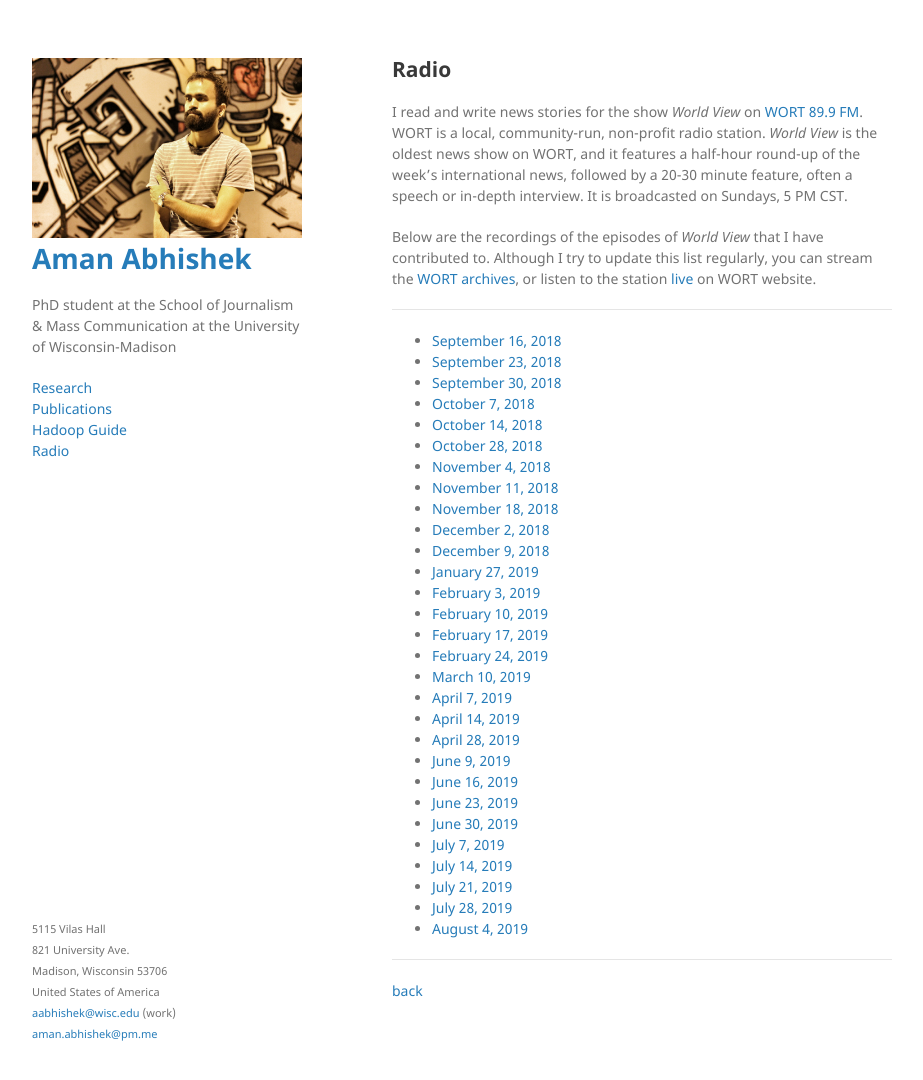
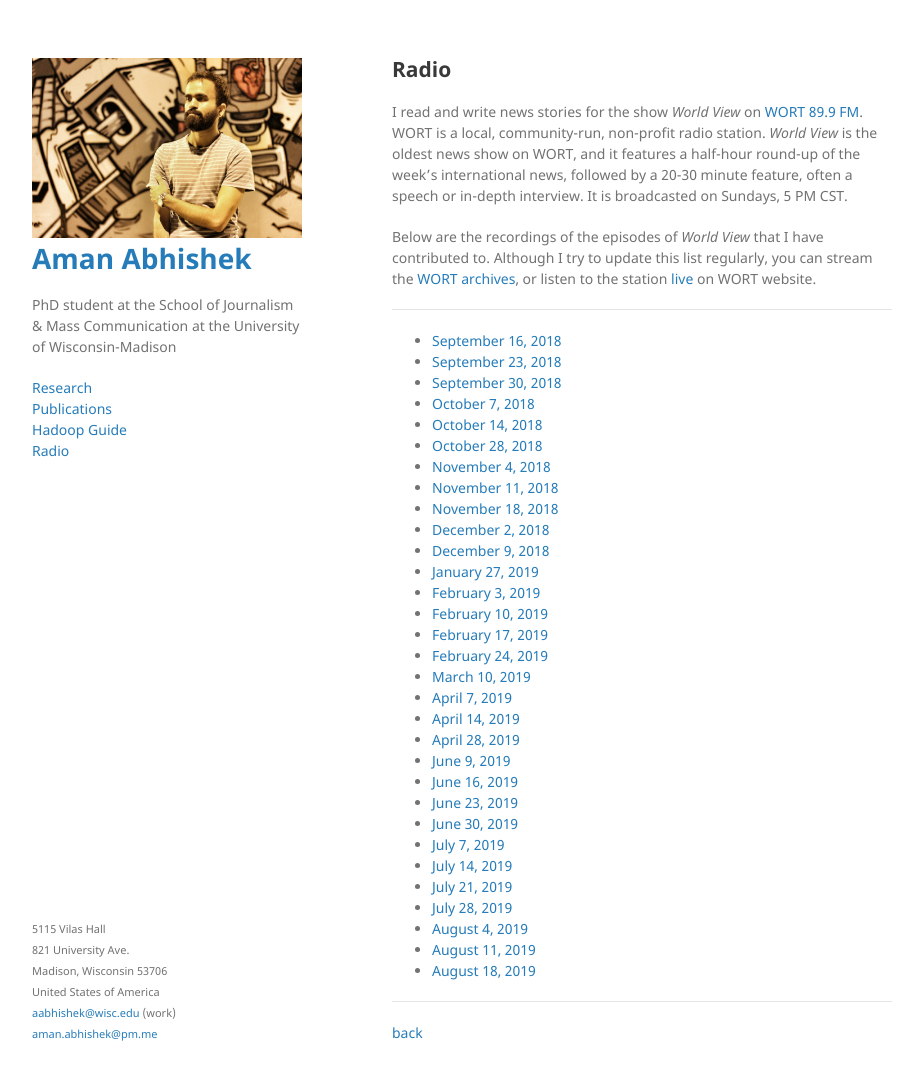
Before and after one commit to aman-abhishek/aman-abhishek.github.io, a Jekyll site: the page built from radio.md, in a window 1280 px wide and 1113 px high. Shown: the top 1080 px of the window, without its empty margins (178-1101 px from the left). Built offline with Jekyll 4.4.1, drawn with Linux system fonts in a browser that asks for light colours; our own code applies the rules of GitHub Pages for plain Markdown files.

```diff
--- a/radio.md
+++ b/radio.md
@@ -39,6 +39,8 @@ Below are the recordings of the episodes of *World View* that I have contributed
 * [July 21, 2019](https://www.dropbox.com/s/ii8gq1gj58sh5uf/July%2021%202019.mp3)
 * [July 28, 2019](https://www.dropbox.com/s/kvx7tzgzs7l1ics/July%2028%202019.mp3)
 * [August 4, 2019](https://www.dropbox.com/s/eva09rudpj64gzk/August%204%202019.mp3)
+* [August 11, 2019](https://www.dropbox.com/s/o3ub4ub7ulk0kq2/August%2011%202019.mp3)
+* [August 18, 2019](https://www.dropbox.com/s/rc5khuvm994a9f3/August%2018%202019.mp3)
 
 ----------------------------------------------------------------------------------------
 
```
